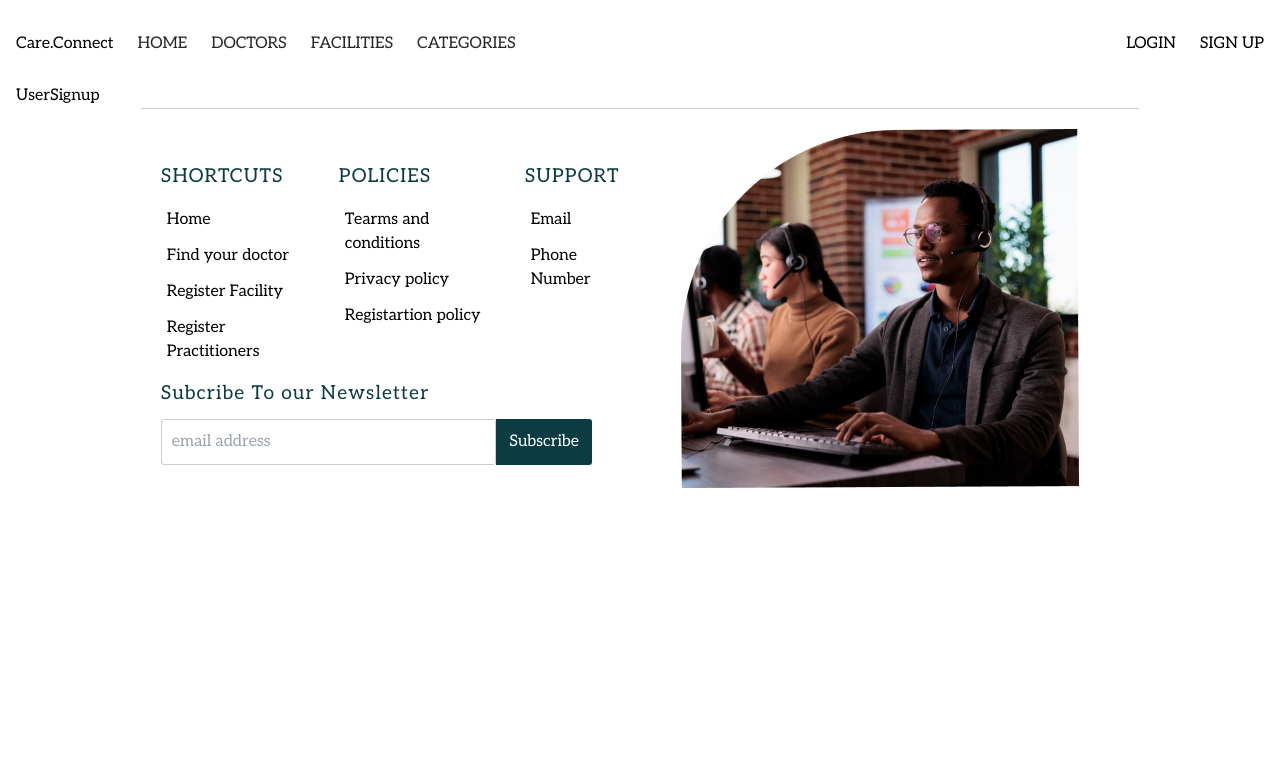
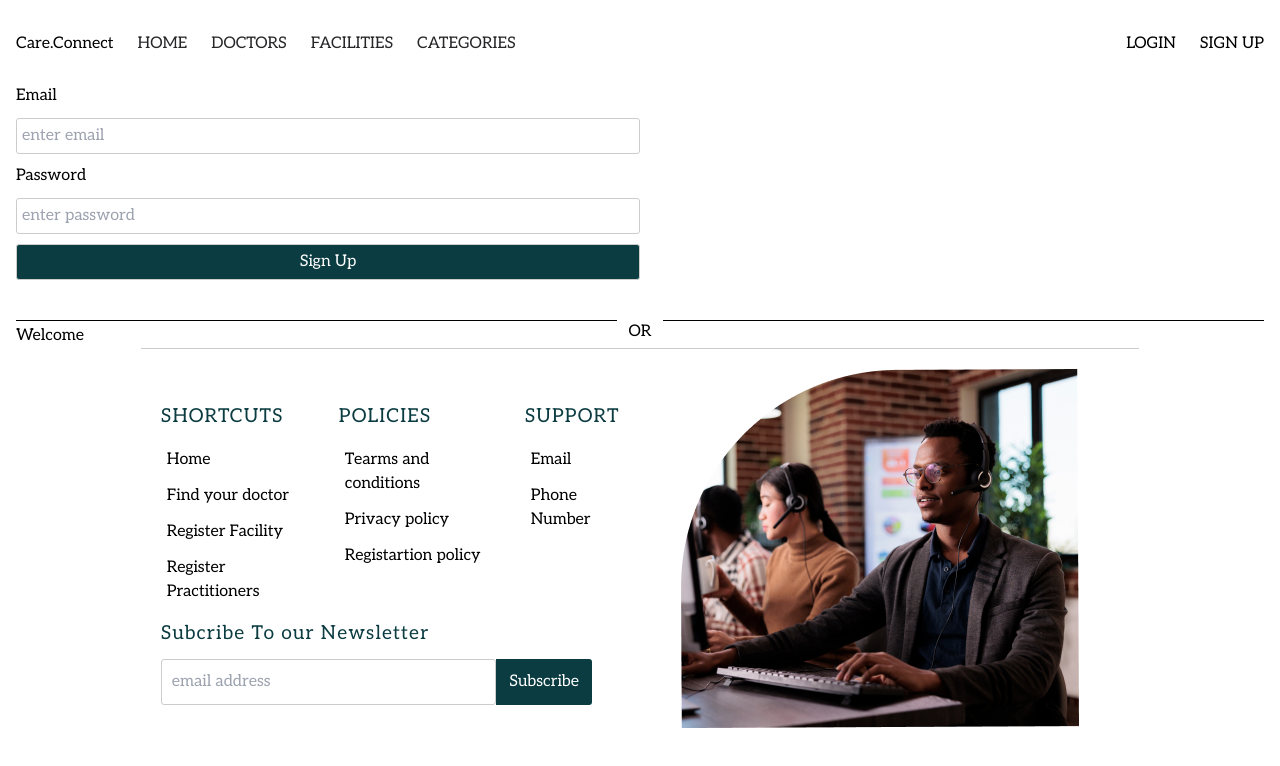
Before and after one commit to CARE-CONNECT-KENYA/care-connect-frontend, a Next.js app: page /users/signup in a window 1280 px wide. Shown: the top 766 px of the page. Built offline with nearby package versions, Linux system fonts and the light colour scheme.

Commit message:
created sinup form compnent

```diff
--- /dev/null
+++ b/app/Components/SignUpForm.tsx
@@ -0,0 +1,27 @@
+import React from 'react'
+import styles from '../Styles/Users.module.css'
+
+function SignUpForm() {
+  return (
+    <div>
+        <div className={styles.Signupform}>
+            <h3>Email</h3>
+            <input type='text' placeholder='enter email' />
+
+            <h3>Password</h3>
+            <input type="text" placeholder='enter password'/>
+            <button type='submit'>Sign Up</button>
+
+        </div>
+        <div className='flex gap-3 mt-10'>
+
+            <div className={styles.line}></div>
+            <div className='h-1'><h3>OR</h3></div>
+            <div className={styles.line}></div>
+
+        </div>
+    </div>
+  )
+}
+
+export default SignUpForm
--- a/app/NavBar.tsx
+++ b/app/NavBar.tsx
@@ -65,7 +65,7 @@ function NavBar() {
             </div>
             <div className='flex space-x-6'>
                 <Link href="/">LOGIN</Link>
-                <Link href="/">SIGN UP</Link>
+                <Link href="/users/signup"> SIGN UP </Link>
             </div>
         </nav>
     );
--- a/app/Styles/HomePage.module.css
+++ b/app/Styles/HomePage.module.css
@@ -1,7 +1,7 @@
 /* This is the header section */
 
 .header{
-    background-image: url('/images/care-connect-hero-image.jpg');
+    background-image: url(/images/care-connect-hero-image.jpg);
     height: 500px;
     margin-top: 0px;
     text-align: center;
@@ -10,6 +10,7 @@
     place-items: center;
 
 }
+
 .textheader{
     color: #ffffff;
     font-size: 2.8rem;
--- /dev/null
+++ b/app/Styles/Users.module.css
@@ -0,0 +1,26 @@
+.line{
+    height: 1px;
+    background-color: black;
+    width: 50%;
+}
+
+.Signupform{
+    display: grid;
+    gap: 10px;
+}
+
+.Signupform input{
+    width: 50%;
+    border: 1px solid #ccc;
+    padding: 5px;
+    border-radius: 3px;
+}
+
+.Signupform button{
+    padding: 5px;
+    border: 1px solid #ccc;
+    width: 50%;
+    color: #ffffff;
+    background-color: var(--primary-color);
+    border-radius: 3px;
+}
--- a/app/users/signup/page.tsx
+++ b/app/users/signup/page.tsx
@@ -1,8 +1,19 @@
+import SignUpForm from '@/app/Components/SignUpForm'
 import React from 'react'
 
 function UserSignup() {
   return (
-    <div>UserSignup</div>
+    <div>
+      {/* Side containing the form */}
+      <div>
+        <SignUpForm />
+
+      </div>
+      {/* Side containing the image */}
+      <div>
+        <h3>Welcome</h3>
+      </div>
+    </div>
   )
 }
 
```
